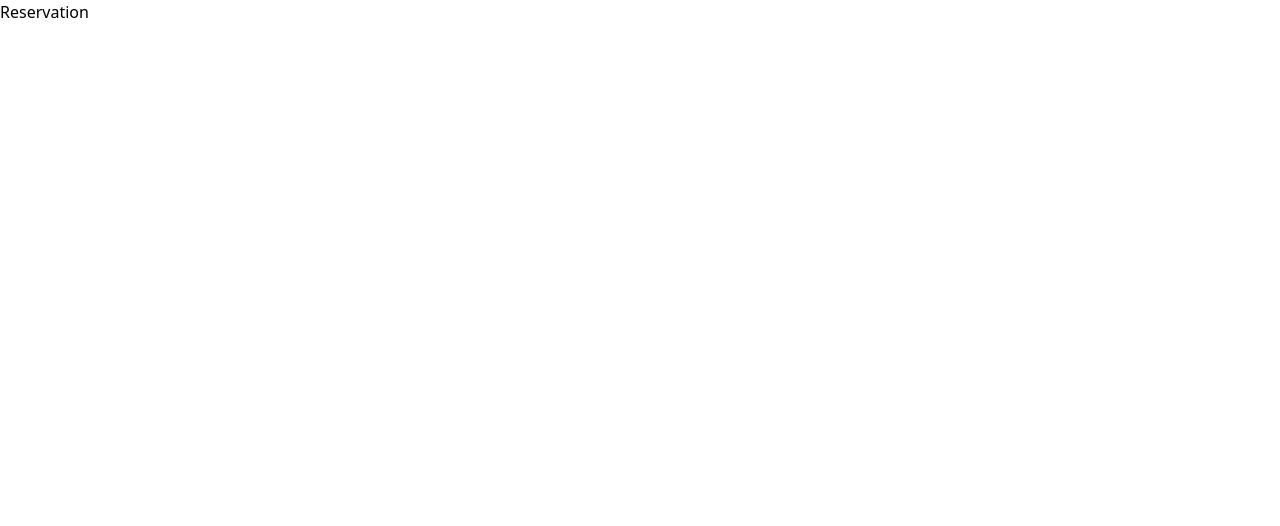
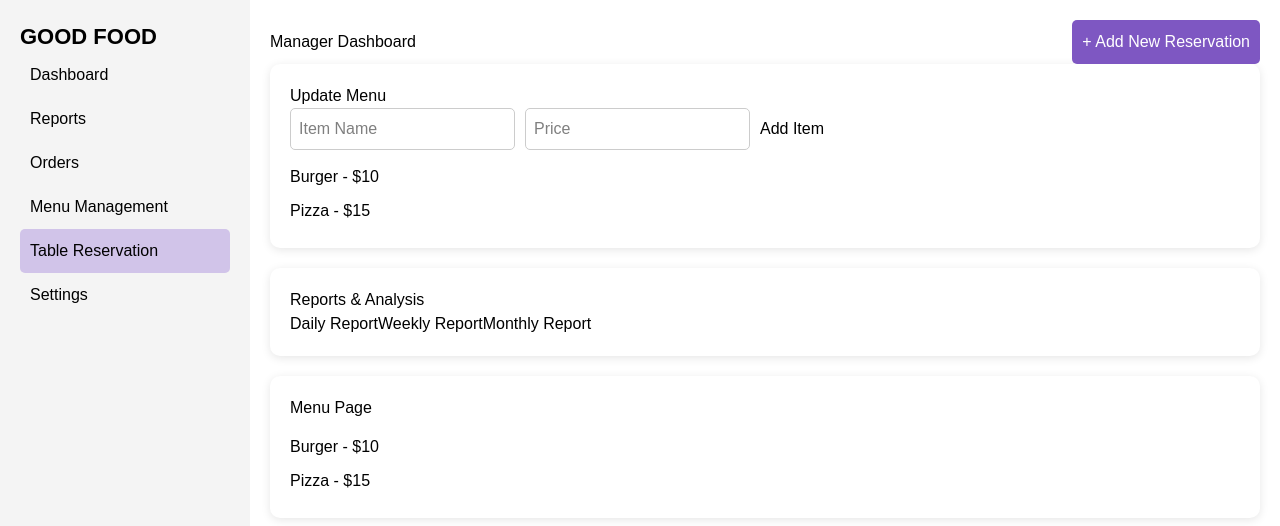
Before and after one commit to Kida-101/RMS, a React (Vite) app in the folder frontend/: page /manager in a window 1280 px wide. Shown: the top 526 px of the page. Built offline with nearby package versions, Linux system fonts and the light colour scheme.

Commit message:
Added managerDashboard page and updated App.jsx

```diff
--- a/frontend/src/App.jsx
+++ b/frontend/src/App.jsx
@@ -1,11 +1,17 @@
 import React from "react";
+import { BrowserRouter as Router, Routes, Route } from "react-router-dom";
 import Reservation from "./pages/reservation";
+import ManagerDashboard from "./pages/managerDashboard";
+
 
 const App = () => {
   return (
-    <div>
-      <Reservation />
-    </div>
+    <Router>
+      <Routes>
+        <Route path="/" element={<Reservation />} />
+        <Route path="/manager" element={<ManagerDashboard />} />
+      </Routes>
+    </Router>
   );
 };
 
--- /dev/null
+++ b/frontend/src/pages/managerDashboard.jsx
@@ -0,0 +1,96 @@
+import React, { useState } from "react";
+import "../pages/pagestyls/ManagerDashboard.css";
+
+const ManagerDashboard = () => {
+  const [menuItems, setMenuItems] = useState([
+    { id: 1, name: "Burger", price: 10 },
+    { id: 2, name: "Pizza", price: 15 },
+  ]);
+
+  const [newItem, setNewItem] = useState({ name: "", price: "" });
+
+  const handleAddMenuItem = () => {
+    if (newItem.name && newItem.price) {
+      setMenuItems([...menuItems, { id: Date.now(), ...newItem }]);
+      setNewItem({ name: "", price: "" });
+    }
+  };
+
+  return (
+    <div className="dashboard-container">
+      {/* Sidebar */}
+      <aside className="sidebar">
+        <h2>GOOD FOOD</h2>
+        <nav>
+          <ul>
+            <li>Dashboard</li>
+            <li>Reports</li>
+            <li>Orders</li>
+            <li>Menu Management</li>
+            <li className="active">Table Reservation</li>
+            <li>Settings</li>
+          </ul>
+        </nav>
+      </aside>
+
+      {/* Main Content */}
+      <main className="main-content">
+        <header className="header">
+          <h1>Manager Dashboard</h1>
+          <button className="add-btn">+ Add New Reservation</button>
+        </header>
+
+        {/* Update Menu Section */}
+        <section className="card">
+          <h2>Update Menu</h2>
+          <div className="input-group">
+            <input
+              type="text"
+              placeholder="Item Name"
+              value={newItem.name}
+              onChange={(e) => setNewItem({ ...newItem, name: e.target.value })}
+            />
+            <input
+              type="number"
+              placeholder="Price"
+              value={newItem.price}
+              onChange={(e) => setNewItem({ ...newItem, price: e.target.value })}
+            />
+            <button onClick={handleAddMenuItem}>Add Item</button>
+          </div>
+          <ul className="menu-list">
+            {menuItems.map((item) => (
+              <li key={item.id}>
+                {item.name} - ${item.price}
+              </li>
+            ))}
+          </ul>
+        </section>
+
+        {/* Reports and Analysis */}
+        <section className="card">
+          <h2>Reports & Analysis</h2>
+          <div className="report-buttons">
+            <button>Daily Report</button>
+            <button>Weekly Report</button>
+            <button>Monthly Report</button>
+          </div>
+        </section>
+
+        {/* Menu Page */}
+        <section className="card">
+          <h2>Menu Page</h2>
+          <ul className="menu-list">
+            {menuItems.map((item) => (
+              <li key={item.id}>
+                {item.name} - ${item.price}
+              </li>
+            ))}
+          </ul>
+        </section>
+      </main>
+    </div>
+  );
+};
+
+export default ManagerDashboard;
--- /dev/null
+++ b/frontend/src/pages/pageStyls/ManagerDashboard.css
@@ -0,0 +1,83 @@
+/* General Layout */
+.dashboard-container {
+    display: flex;
+    height: 100vh;
+    font-family: Arial, sans-serif;
+  }
+
+  /* Sidebar */
+  .sidebar {
+    width: 250px;
+    background-color: #f4f4f4;
+    padding: 20px;
+  }
+
+  .sidebar h2 {
+    font-size: 22px;
+    font-weight: bold;
+  }
+
+  .sidebar ul {
+    list-style: none;
+    padding: 0;
+  }
+
+  .sidebar li {
+    padding: 10px;
+    cursor: pointer;
+  }
+
+  .sidebar .active {
+    background-color: #d1c4e9;
+    border-radius: 5px;
+  }
+
+  /* Main Content */
+  .main-content {
+    flex: 1;
+    padding: 20px;
+  }
+
+  .header {
+    display: flex;
+    justify-content: space-between;
+    align-items: center;
+  }
+
+  .add-btn {
+    background-color: #7e57c2;
+    color: white;
+    border: none;
+    padding: 10px;
+    border-radius: 5px;
+    cursor: pointer;
+  }
+
+  /* Cards */
+  .card {
+    background: white;
+    padding: 20px;
+    border-radius: 10px;
+    margin-bottom: 20px;
+    box-shadow: 0px 2px 10px rgba(0, 0, 0, 0.1);
+  }
+
+  /* Inputs and Buttons */
+  .input-group {
+    display: flex;
+    gap: 10px;
+  }
+
+  .input-group input {
+    padding: 8px;
+    border: 1px solid #ccc;
+    border-radius: 5px;
+  }
+
+  .menu-list {
+    margin-top: 10px;
+  }
+
+  .menu-list li {
+    padding: 5px 0;
+  }
```
